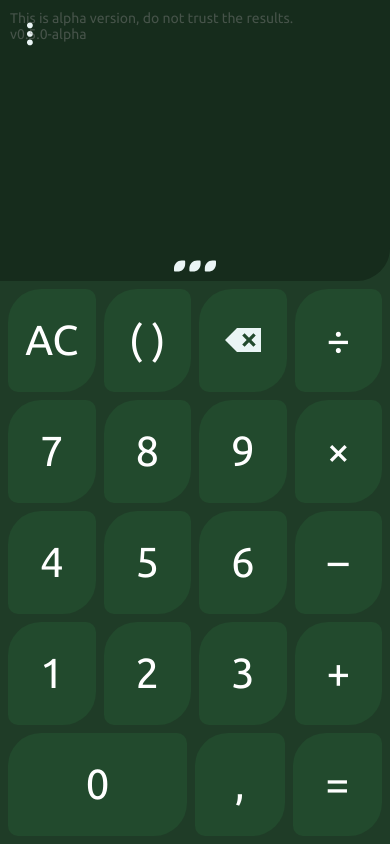
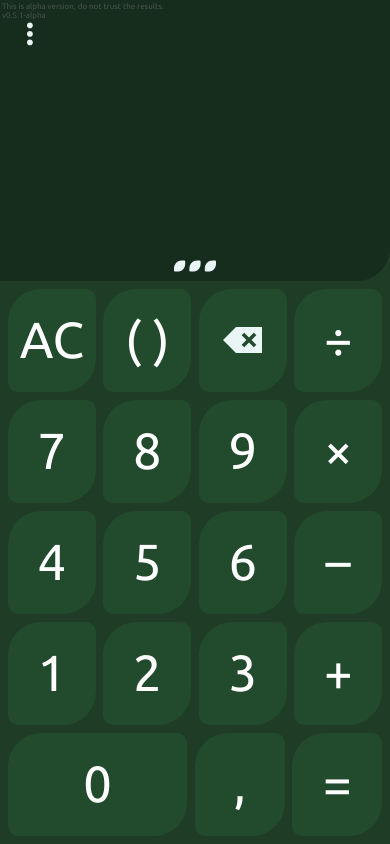
Before and after one commit to k4mmi/Calculator, a plain HTML site: page index.html in a window 390 px wide. Drawn offline with Linux system fonts and the light colour scheme.

Commit message:
Add files via upload

```diff
--- a/index.html
+++ b/index.html
@@ -1,7 +1,7 @@
 <!DOCTYPE html>
 <html lang="cz-cs">
 <head>
-    <!-- ^w^ -->
+    <!--^w^-->
     <meta charset="UTF-8">
     <link rel="icon" href="images/favicon/favicon.svg">
     <link rel="stylesheet" href="style.css">
@@ -9,7 +9,7 @@
     <title>Kalkulačka</title>
 </head>
 <body>
-    <div id="info" style="pointer-events: none; z-index: 999; position: fixed; opacity: 0.4; margin: 10px; font-size: 14px; top: 0; left: 0; color: #8e8e8e;"></div>
+    <div id="info"></div>
     <!-- Calculator -->
     <div id="container">
         <div id="window" style="display: none">
@@ -53,7 +53,7 @@
             <div id="calculatorAdditional" class="calculator-additional" style="display: none">
                 <div class="row-additional">
                     <button id="sin" class="btn btn-additional" onclick="counting('$'), bracketStatus = 'opened'">sin</button>
-                    <button id="cos" class="btn btn-additional" onclick="counting('$'), bracketStatus = 'opened'">cos</button>
+                    <button id="cos" class="btn btn-additional" onclick="counting('€'), bracketStatus = 'opened'">cos</button>
                     <button id="tang" class="btn btn-additional" onclick="counting('&'), bracketStatus = 'opened'">tang</button>
                     <button id="" class="btn btn-additional" onclick="counting('@'), bracketStatus = 'opened'">cotg</button>
                 </div>
--- a/script.js
+++ b/script.js
@@ -2,7 +2,7 @@
 let version
 
 // version = "unknown version"
-version = "v0.5.0-alpha"
+version = "v0.5.1-alpha"
 
 // Version display in about
 document.getElementById("about-version").innerHTML = "Verze aplikace: " + version
@@ -216,9 +216,9 @@ function editText(edit) {
     edit = edit.replace(/\*/g, "×");
     edit = edit.replace(/\//g, "÷");
     edit = edit.replace(/\./g, ",");
+    edit = edit.replace(/\$/g, "sin(");
     edit = edit.replace(/\€/g, "cos(");
     edit = edit.replace(/\&/g, "tan(");
-    edit = edit.replace(/\$/g, "sin(");
     edit = edit.replace(/\@/g, "cotg(");
     return edit
 }
@@ -254,9 +254,10 @@ function keyInput() {
     if ((key >= 0 && key != " ") || key == "%") {counting(key)}
     else if(key == "/" || key == "*" || key == "-" || key == "+" || key == "," || key == ".") {counting(key); signFix()}
     else if(key == "Enter" || key == "=") {result()}
-    else if(key == "s") {counting('$')}
-    else if(key == "c") {counting('$')}
-    else if(key == "t") {counting('&')}
+    else if(key == "s") {counting('$'), bracketStatus = 'opened'}
+    else if(key == "c") {counting('€'), bracketStatus = 'opened'}
+    else if(key == "t") {counting('&'), bracketStatus = 'opened'}
+    else if(key == "g") {counting('@'), bracketStatus = 'opened'}
     else if(key == ")") {brackets()}
     else if(key == "(") {brackets()}
     else if(key == "Delete") {clearAll()}
--- a/style.css
+++ b/style.css
@@ -52,6 +52,20 @@
 
 .incomplete {
     opacity: 0.3;
+}
+
+/* Info */
+
+#info {
+    pointer-events: none;
+    z-index: 999;
+    position: fixed;
+    opacity: 0.4;
+    margin: 10px;
+    font-size: 14px;
+    top: 0;
+    left: 0;
+    color: #8e8e8e;
 }
 
 /* Body */
@@ -226,6 +240,10 @@ body {
     text-align: right;
 }
 
+.counting * {
+    transition: 200ms;
+}
+
 /* Counting output*/
 
 .output {
@@ -337,4 +355,30 @@ body {
         width: 100vh;
         height: 100vh;
     }
+
+    .btn-main {
+        font-size: 13vi;
+    }
+
+    .btn-main img {
+        width: 10vi;
+    }
+
+    .btn-additional {
+        font-size: 6vi;
+        height: 10vi;
+    }
+
+    .row-main {
+        gap: 2vi;
+    }
+
+    .calculator-main {
+        gap: 2vi;
+    }
+
+    #info {
+        margin: 0.5vi;
+        font-size: 8px;
+    }
 }
```
